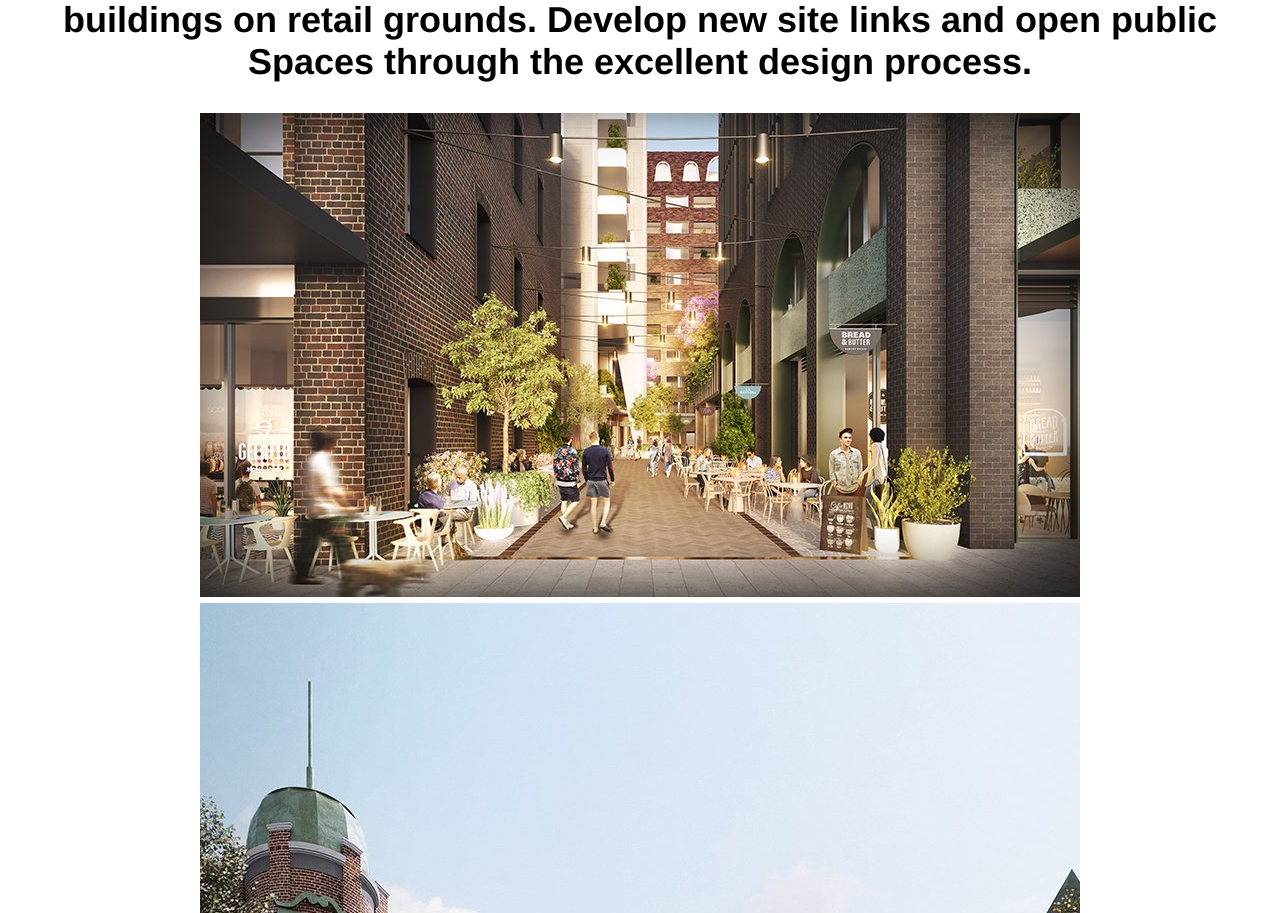
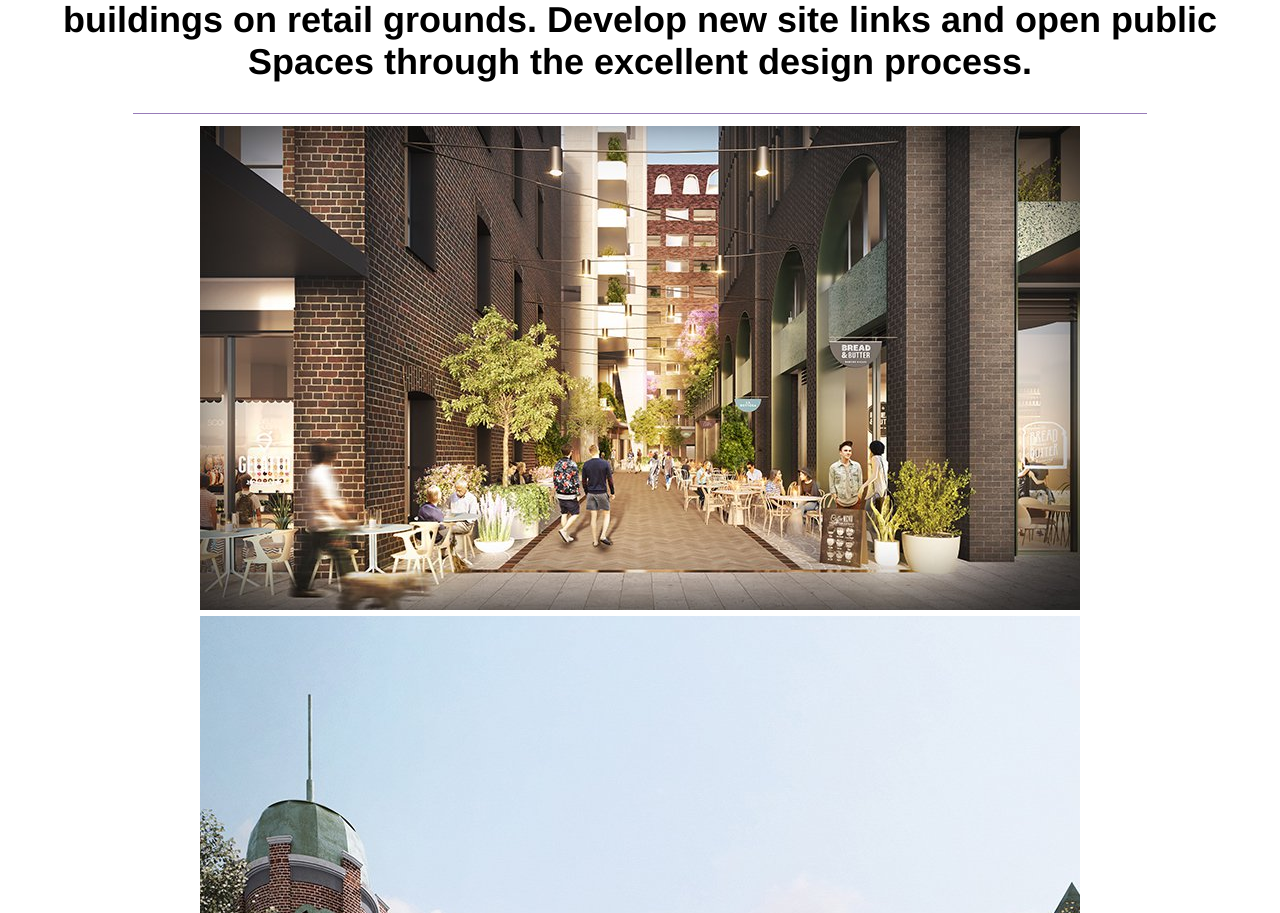
Before and after one commit to sniperkar/CODE1230-Urban-Modelling-Assessment-1, a plain HTML site: page index.html in a window 1280 px wide. Shown: the part 1209-2122 px from the top of the page. Drawn offline with Linux system fonts and the light colour scheme.

Commit message:
Update index.html

```diff
--- a/index.html
+++ b/index.html
@@ -24,6 +24,8 @@
   <h2>Newcastle, the second largest city in new south wales, is undergoing changes, from its train line being truncated to favour light rail, to new multi-storey buildings rising into the sky around the CBD.
 The east side of Newcastle represents part of the master plan for Newcastle city centre along hunter street. Building 1 is at the western end of the master plan, bordered by Perkins and Wolfe streets, and contains four residential buildings on retail grounds. Develop new site links and open public Spaces through the excellent design process. </h2>
 
+    <HR style="FILTER: progid:DXImageTransform.Microsoft.Shadow(color:#987cb9,direction:145,strength:15)" width="80%" color=#987cb9 SIZE=1>
+
   <image src="PIC/NEW (1).jpg" alt="image missing" />
 
 
```
